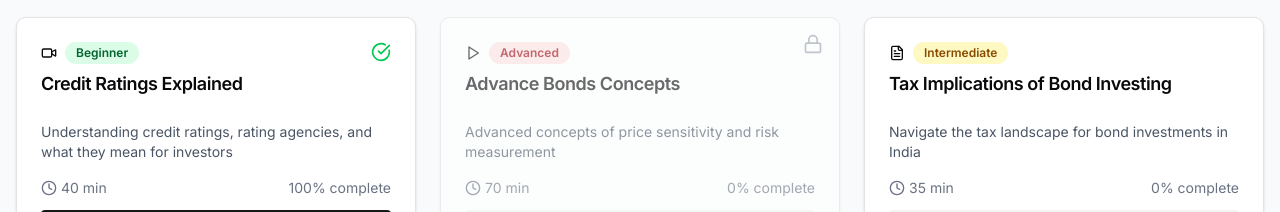
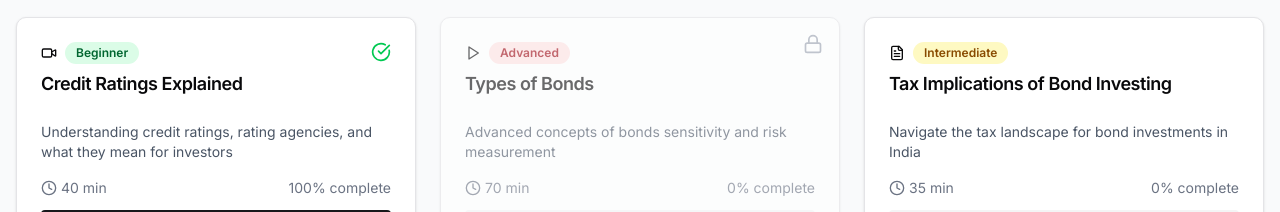
Before and after one commit to dubeyanant/bonds, a Next.js app: page /edu in a window 1280 px wide. Shown: the part 722-934 px from the top of the page. Built offline with nearby package versions, Linux system fonts and the light colour scheme.

Commit message:
fix: change ui

```diff
--- a/src/app/edu/components/EducationalHub.tsx
+++ b/src/app/edu/components/EducationalHub.tsx
@@ -114,8 +114,8 @@ export function EducationalHub() {
     },
     {
       id: "5",
-      title: "Advance Bonds Concepts",
-      description: "Advanced concepts of price sensitivity and risk measurement",
+      title: "Types of Bonds",
+      description: "Advanced concepts of bonds sensitivity and risk measurement",
       duration: "70 min",
       difficulty: "Advanced",
       ...getModuleState("5", 0, false),
--- a/src/app/edu/components/QuizSystem.tsx
+++ b/src/app/edu/components/QuizSystem.tsx
@@ -588,10 +588,9 @@ export function QuizSystem() {
                       </div>
                       <div className="flex-1">
                         <div className="font-medium text-sm">{user.name}</div>
-                        <div className="text-xs text-gray-500">{user.score} points</div>
                       </div>
                       <div className="text-xs text-gray-400">
-                        {user.streak}🔥
+                      {user.score} points
                       </div>
                     </div>
                   ))}
```
